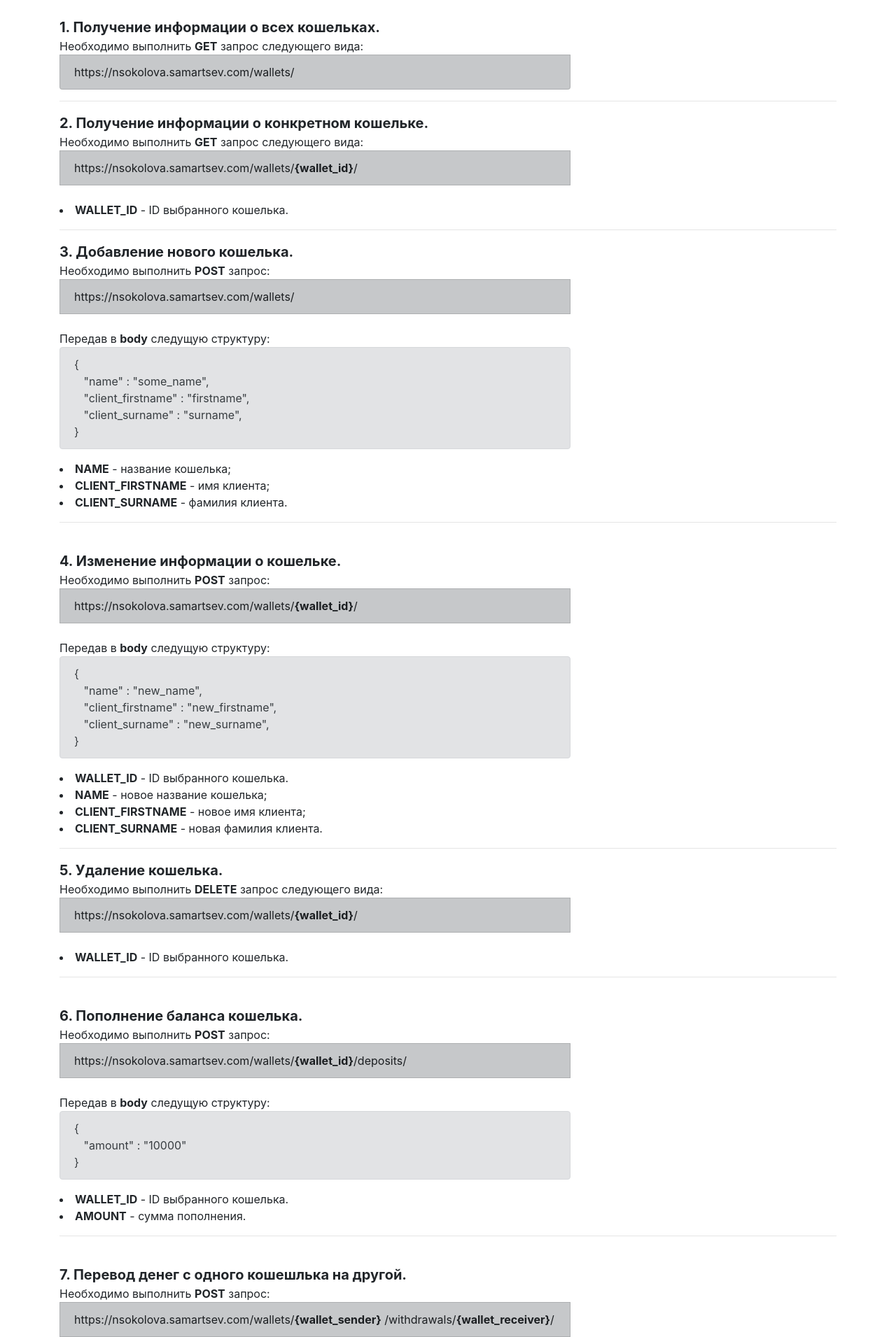
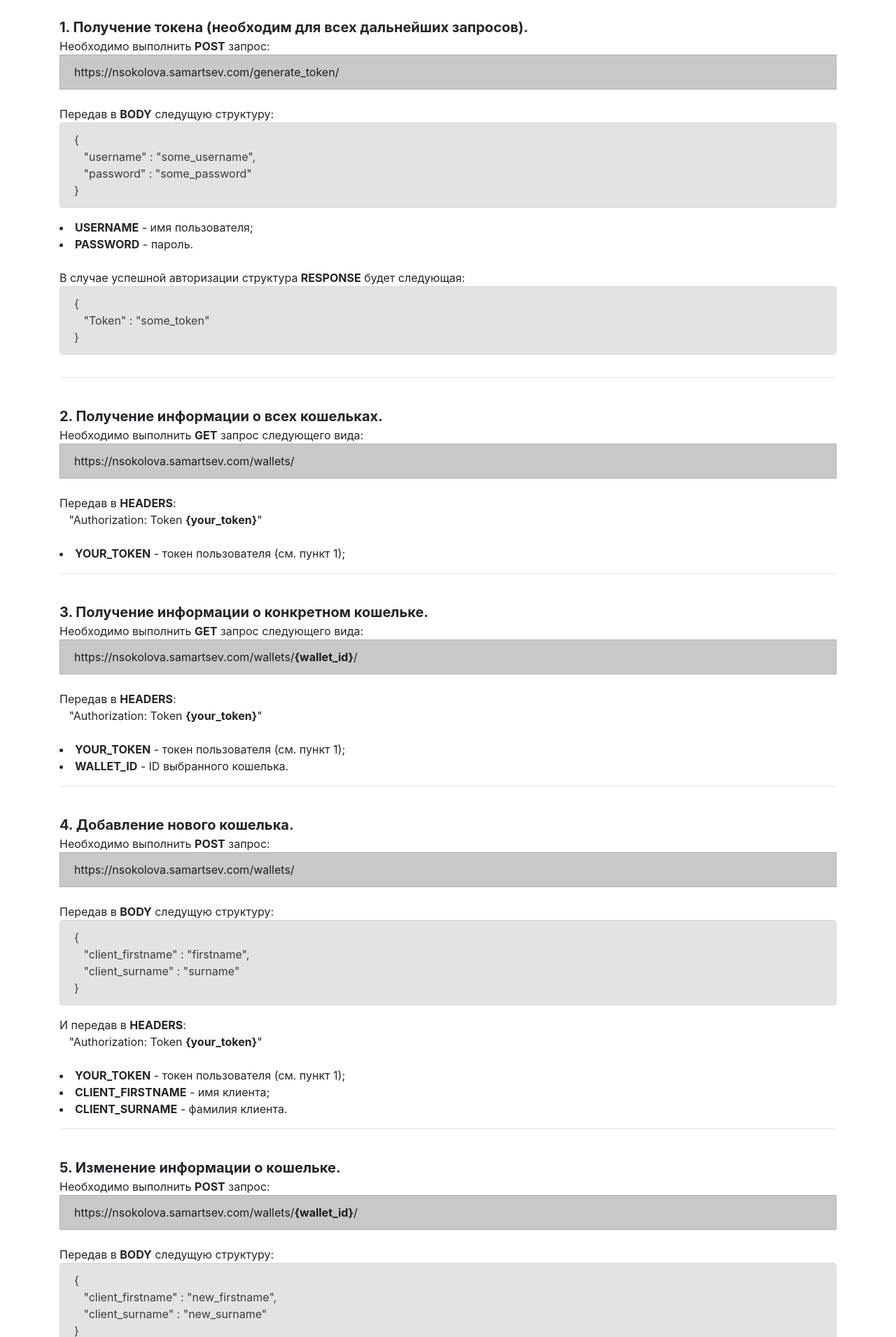
Before and after one commit to anastasiia-a/EPAM-payment-system, a Django app: page / in a window 1280 px wide. Shown: the part 56-1967 px from the top of the page at 70% size. Run offline with Django 3.2, Linux system fonts and the light colour scheme; some libraries are stand-ins or nearby versions.

Commit message:
changed html file

```diff
--- a/payment_system/templates/index.html
+++ b/payment_system/templates/index.html
@@ -23,43 +23,75 @@
     </nav>
 
     <div class="container">
+        <div class="row">
+        <div class="col">
+          <br><strong style="font-size: 20px">1. Получение токена (необходим для всех дальнейших запросов).</strong><br>
+            Необходимо выполнить <strong>POST</strong> запрос:<br>
+            <li class="list-group-item list-group-item-dark">
+                https://nsokolova.samartsev.com/generate_token/
+            </li><br>
+            Передав в <strong>BODY</strong> следущую структуру:
+            <div class="alert alert-secondary" role="alert">
+                {<br>
+                &nbsp;&nbsp;&nbsp;"username" : "some_username",<br>
+                &nbsp;&nbsp;&nbsp;"password" : "some_password"<br>
+                }
+            </div>
+            <li><strong>USERNAME</strong> - имя пользователя;</li>
+            <li><strong>PASSWORD</strong> - пароль.</li><br>
+            В случае успешной авторизации структура <strong>RESPONSE</strong> будет следующая:
+            <div class="alert alert-secondary" role="alert">
+                {<br>
+                &nbsp;&nbsp;&nbsp;"Token" : "some_token"<br>
+                }
+            </div>
+        </div>
+        </div><hr>
+
       <div class="row">
-        <div class="col-8">
-          <br><strong style="font-size: 20px">1. Получение информации о всех кошельках.</strong><br>
+        <div class="col">
+          <br><strong style="font-size: 20px">2. Получение информации о всех кошельках.</strong><br>
             Необходимо выполнить <strong>GET</strong> запрос следующего вида:<br>
             <li class="list-group-item list-group-item-dark">
                 https://nsokolova.samartsev.com/wallets/
-            </li>
+            </li><br>
+            Передав в <strong>HEADERS</strong>: <br>
+            &nbsp;&nbsp;&nbsp;"Authorization: Token <strong>{your_token}</strong>"<br><br>
+            <li><strong>YOUR_TOKEN</strong> - токен пользователя (см. пункт 1);</li>
         </div>
       </div>
         <hr>
-      <div class="row"><br>
-        <div class="col-8">
-          <strong style="font-size: 20px">2. Получение информации о конкретном кошельке.</strong><br>
+      <div class="row">
+        <div class="col">
+          <br><strong style="font-size: 20px">3. Получение информации о конкретном кошельке.</strong><br>
             Необходимо выполнить <strong>GET</strong> запрос следующего вида:<br>
             <li class="list-group-item list-group-item-dark">
                 https://nsokolova.samartsev.com/wallets/<strong>{wallet_id}</strong>/
             </li><br>
+            Передав в <strong>HEADERS</strong>: <br>
+            &nbsp;&nbsp;&nbsp;"Authorization: Token <strong>{your_token}</strong>"<br><br>
+            <li><strong>YOUR_TOKEN</strong> - токен пользователя (см. пункт 1);</li>
             <li><strong>WALLET_ID</strong> - ID выбранного кошелька.</li>
         </div>
       </div>
         <hr>
-        <div class="row"><br>
-        <div class="col-8">
-          <strong style="font-size: 20px">3. Добавление нового кошелька.</strong><br>
+        <div class="row">
+        <div class="col">
+          <br><strong style="font-size: 20px">4. Добавление нового кошелька.</strong><br>
             Необходимо выполнить <strong>POST</strong> запрос:<br>
             <li class="list-group-item list-group-item-dark">
                 https://nsokolova.samartsev.com/wallets/
             </li><br>
-            Передав в <strong>body</strong> следущую структуру:
+            Передав в <strong>BODY</strong> следущую структуру:
             <div class="alert alert-secondary" role="alert">
                 {<br>
-                &nbsp;&nbsp;&nbsp;"name" : "some_name",<br>
                 &nbsp;&nbsp;&nbsp;"client_firstname" : "firstname",<br>
-                &nbsp;&nbsp;&nbsp;"client_surname" : "surname",<br>
+                &nbsp;&nbsp;&nbsp;"client_surname" : "surname"<br>
                 }
             </div>
-            <li><strong>NAME</strong> - название кошелька;</li>
+            И передав в <strong>HEADERS</strong>: <br>
+            &nbsp;&nbsp;&nbsp;"Authorization: Token <strong>{your_token}</strong>"<br><br>
+            <li><strong>YOUR_TOKEN</strong> - токен пользователя (см. пункт 1);</li>
             <li><strong>CLIENT_FIRSTNAME</strong> - имя клиента;</li>
             <li><strong>CLIENT_SURNAME</strong> - фамилия клиента.</li>
         </div>
@@ -67,53 +99,60 @@
         <hr>
 
         <div class="row">
-        <div class="col-8"><br>
-          <strong style="font-size: 20px">4. Изменение информации о кошельке.</strong><br>
+        <div class="col">
+          <br><strong style="font-size: 20px">5. Изменение информации о кошельке.</strong><br>
             Необходимо выполнить <strong>POST</strong> запрос:
             <li class="list-group-item list-group-item-dark">
                 https://nsokolova.samartsev.com/wallets/<strong>{wallet_id}</strong>/
             </li><br>
-            Передав в <strong>body</strong> следущую структуру:
+            Передав в <strong>BODY</strong> следущую структуру:
             <div class="alert alert-secondary" role="alert">
                 {<br>
-                &nbsp;&nbsp;&nbsp;"name" : "new_name",<br>
                 &nbsp;&nbsp;&nbsp;"client_firstname" : "new_firstname",<br>
-                &nbsp;&nbsp;&nbsp;"client_surname" : "new_surname",<br>
+                &nbsp;&nbsp;&nbsp;"client_surname" : "new_surname"<br>
                 }
-            </div>
+            </div><br>
+            И передав в <strong>HEADERS</strong>: <br>
+            &nbsp;&nbsp;&nbsp;"Authorization: Token <strong>{your_token}</strong>"<br><br>
+            <li><strong>YOUR_TOKEN</strong> - токен пользователя (см. пункт 1);</li>
             <li><strong>WALLET_ID</strong> - ID выбранного кошелька.</li>
-            <li><strong>NAME</strong> - новое название кошелька;</li>
             <li><strong>CLIENT_FIRSTNAME</strong> - новое имя клиента;</li>
             <li><strong>CLIENT_SURNAME</strong> - новая фамилия клиента.</li>
         </div>
       </div>
         <hr>
 
-        <div class="row"><br>
-        <div class="col-8">
-          <strong style="font-size: 20px">5. Удаление кошелька.</strong><br>
+        <div class="row">
+        <div class="col">
+          <br><strong style="font-size: 20px">6. Удаление кошелька.</strong><br>
             Необходимо выполнить <strong>DELETE</strong> запрос следующего вида:<br>
             <li class="list-group-item list-group-item-dark">
                 https://nsokolova.samartsev.com/wallets/<strong>{wallet_id}</strong>/
             </li><br>
+            Передав в <strong>HEADERS</strong>: <br>
+            &nbsp;&nbsp;&nbsp;"Authorization: Token <strong>{your_token}</strong>"<br><br>
+            <li><strong>YOUR_TOKEN</strong> - токен пользователя (см. пункт 1);</li>
             <li><strong>WALLET_ID</strong> - ID выбранного кошелька.</li>
         </div>
       </div>
         <hr>
 
         <div class="row">
-        <div class="col-8"><br>
-          <strong style="font-size: 20px">6. Пополнение баланса кошелька.</strong><br>
+        <div class="col">
+          <br><strong style="font-size: 20px">7. Пополнение баланса кошелька.</strong><br>
             Необходимо выполнить <strong>POST</strong> запрос:
             <li class="list-group-item list-group-item-dark">
                 https://nsokolova.samartsev.com/wallets/<strong>{wallet_id}</strong>/deposits/
             </li><br>
-            Передав в <strong>body</strong> следущую структуру:
+            Передав в <strong>BODY</strong> следущую структуру:
             <div class="alert alert-secondary" role="alert">
                 {<br>
                 &nbsp;&nbsp;&nbsp;"amount" : "10000"<br>
                 }
             </div>
+            И передав в <strong>HEADERS</strong>: <br>
+            &nbsp;&nbsp;&nbsp;"Authorization: Token <strong>{your_token}</strong>"<br><br>
+            <li><strong>YOUR_TOKEN</strong> - токен пользователя (см. пункт 1);</li>
             <li><strong>WALLET_ID</strong> - ID выбранного кошелька.</li>
             <li><strong>AMOUNT</strong> - сумма пополнения.</li>
         </div>
@@ -121,19 +160,22 @@
         <hr>
 
         <div class="row">
-        <div class="col-8"><br>
-          <strong style="font-size: 20px">7. Перевод денег с одного кошешлька на другой.</strong><br>
+        <div class="col">
+          <br><strong style="font-size: 20px">8. Перевод денег с одного кошешлька на другой.</strong><br>
             Необходимо выполнить <strong>POST</strong> запрос:
             <li class="list-group-item list-group-item-dark">
                 https://nsokolova.samartsev.com/wallets/<strong>{wallet_sender}</strong>
                 /withdrawals/<strong>{wallet_receiver}</strong>/
             </li><br>
-            Передав в <strong>body</strong> следущую структуру:
+            Передав в <strong>BODY</strong> следущую структуру:
             <div class="alert alert-secondary" role="alert">
                 {<br>
                 &nbsp;&nbsp;&nbsp;"amount" : "10000"<br>
                 }
             </div>
+            И передав в <strong>HEADERS</strong>: <br>
+            &nbsp;&nbsp;&nbsp;"Authorization: Token <strong>{your_token}</strong>"<br><br>
+            <li><strong>YOUR_TOKEN</strong> - токен пользователя (см. пункт 1);</li>
             <li><strong>WALLET_SENDER</strong> - номер кошелька отправителя;</li>
             <li><strong>WALLET_RECEIVER</strong> - номер кошелька получателя;</li>
             <li><strong>AMOUNT</strong> - сумма перевода.</li>
@@ -142,18 +184,21 @@
         <hr>
 
         <div class="row">
-        <div class="col-8"><br>
-          <strong style="font-size: 20px">8. Просмотр всех операций по кошельку.</strong><br>
+        <div class="col">
+          <br><strong style="font-size: 20px">9. Просмотр всех операций по кошельку.</strong><br>
             Необходимо выполнить <strong>GET</strong> запрос:
             <li class="list-group-item list-group-item-dark">
                 https://nsokolova.samartsev.com/operations/<strong>{wallet_id}</strong>/
             </li><br>
-            В <strong>body</strong> можно передать параметр фильтрации:
+            В <strong>BODY</strong> можно передать параметр фильтрации:
             <div class="alert alert-secondary" role="alert">
                 {<br>
                 &nbsp;&nbsp;&nbsp;"filter" : "date"<br>
                 }
             </div>
+            И передав в <strong>HEADERS</strong>: <br>
+            &nbsp;&nbsp;&nbsp;"Authorization: Token <strong>{your_token}</strong>"<br><br>
+            <li><strong>YOUR_TOKEN</strong> - токен пользователя (см. пункт 1);</li>
             <li><strong>WALLET_ID</strong> - ID выбранного кошелька.</li>
             <strong>"date"</strong> - фильтрация по возрастанию даты проведения операции;<br>
             <strong>"-date"</strong> - фильтрация по убыванию даты проведения операции.
@@ -161,19 +206,22 @@
       </div>
         <hr>
         <div class="row">
-        <div class="col-8"><br>
-          <strong style="font-size: 20px">9. Просмотр конкретных операций по кошельку (пополнение/вывод).</strong><br>
+        <div class="col">
+          <br><strong style="font-size: 20px">10. Просмотр конкретных операций по кошельку (пополнение/вывод).</strong><br>
             Необходимо выполнить <strong>GET</strong> запрос:
             <li class="list-group-item list-group-item-dark">
                 https://nsokolova.samartsev.com/operations/<strong>{wallet_id}</strong>/
                 <strong>{operation_name}</strong>/
             </li><br>
-            В <strong>body</strong> можно передать параметр фильтрации:
+            В <strong>BODY</strong> можно передать параметр фильтрации:
             <div class="alert alert-secondary" role="alert">
                 {<br>
                 &nbsp;&nbsp;&nbsp;"filter" : "date"<br>
                 }
             </div>
+            И передав в <strong>HEADERS</strong>: <br>
+            &nbsp;&nbsp;&nbsp;"Authorization: Token <strong>{your_token}</strong>"<br><br>
+            <li><strong>YOUR_TOKEN</strong> - токен пользователя (см. пункт 1);</li>
             <li><strong>WALLET_ID</strong> - ID выбранного кошелька.</li>
             <li><strong>OPERATION_NAME:</strong>
                 <ul>
```
Also changed, not shown: payment_system/db.sqlite3, payment_system/wallets/migrations/0009_auto_20210306_1828.py (added).
